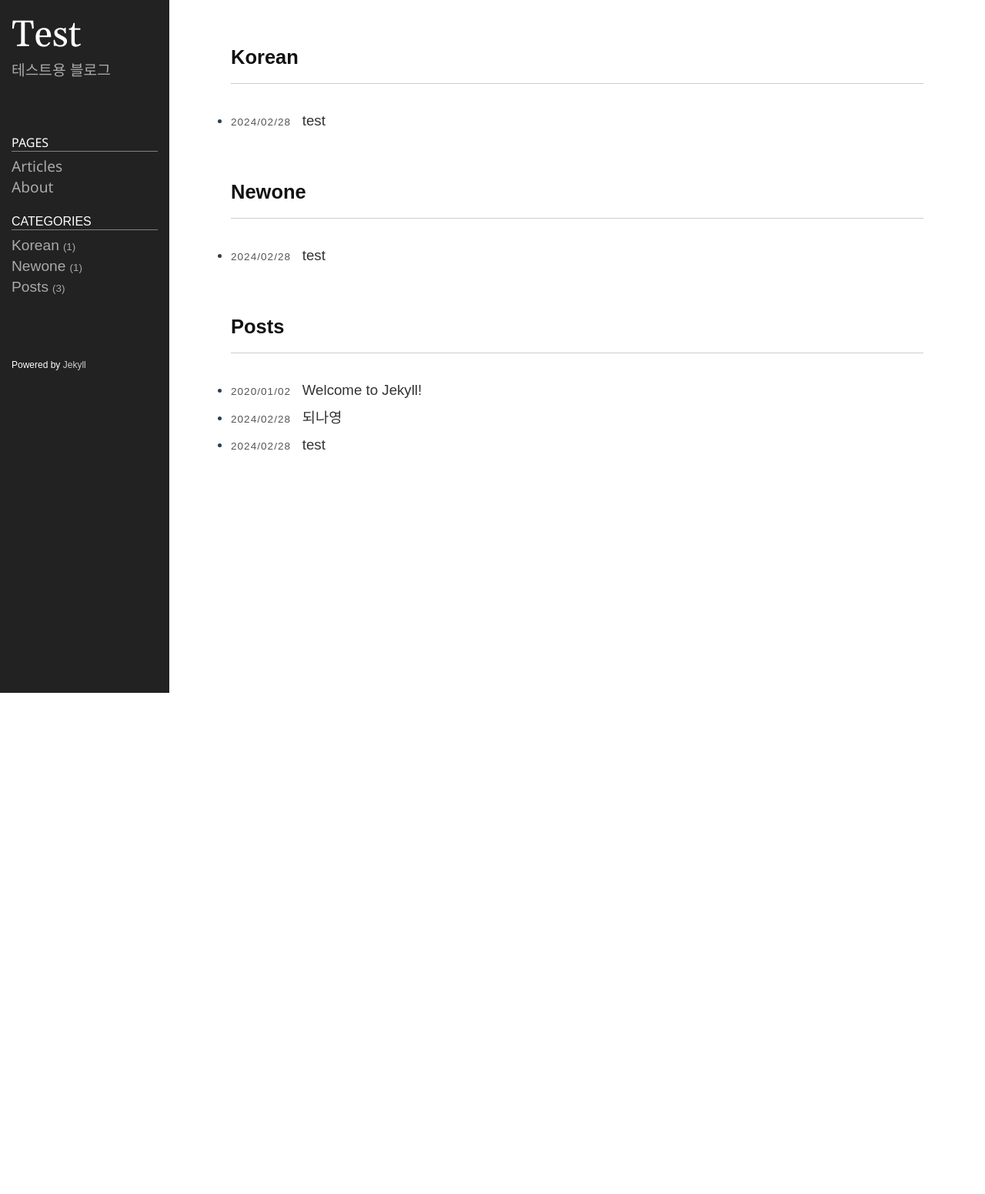
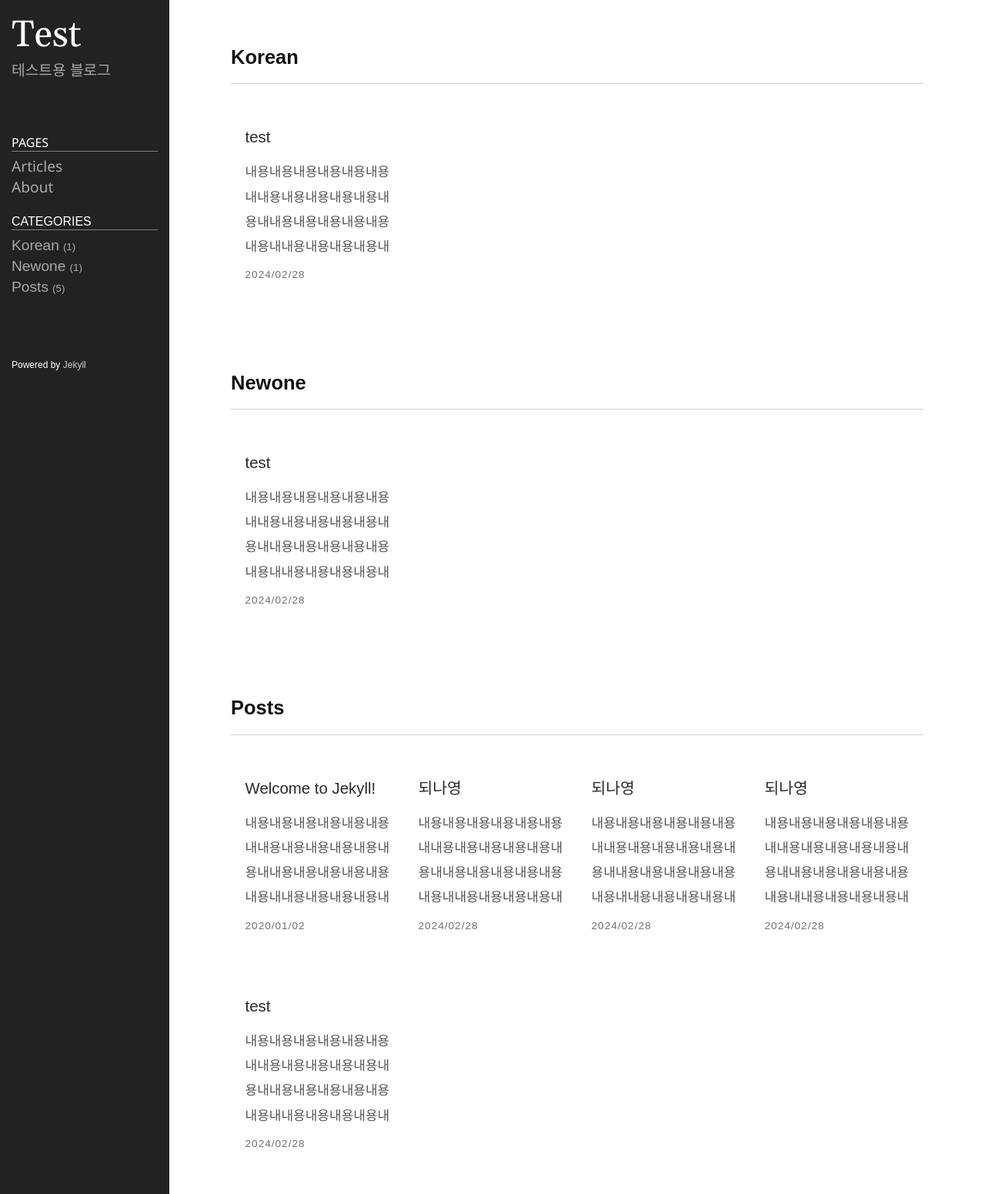
Before and after one commit to DuDuDat/DuDuDat.github.io, a Jekyll site: the page built from category.md, in a window 1280 px wide. Shown: the whole page at 77% size. Built offline with Jekyll 4.4.1, drawn with Linux system fonts in a browser that asks for light colours; some web fonts are replaced; before the commit the page ends 900 px from its top, so only the background shows below that; some of the changed text lies outside the part shown.

Commit message:
category.html : 커스텀, post.html : 뒤로 가기, 앞으로 가기 기능 추가

```diff
--- a/_includes/category.html
+++ b/_includes/category.html
@@ -1,25 +1,46 @@
 <article class="post">
+	{%- assign id = 0 -%}
 	{%- for collection in site.collections -%}
 	<div class="post-info" id="category-title-{{ collection.label }}">
 		<header class="post-header home">
-			<div class="post-title">
+			<div class="category-title">
 				<span id='category-name-{{ collection.label }}'>
-					{{ collection.label | slice: 0, 1 | upcase }}{{ collection.label | slice: 1, collection.label.size
-					}}
+					{{ collection.label | slice: 0, 1 | upcase }}{{ collection.label | slice: 1, collection.label.size }}
 				</span>
 			</div>
 		</header>
-		<ul id="show-{{ collection.label }}" class="post-list">
-			{%- for post in collection.docs -%}
-			<li class="post-list-item post-category-{{ collection.label }}">
-				{%- assign date_format = "%Y/%m/%d" -%}
-				<span class="post-date">{{ post.date | date: date_format }}</span>
-				<a class="post-link" href="{{ post.url | relative_url }}">
-					{{ post.title | escape }}
-				</a>
-			</li>
-			{%- endfor -%}
-		</ul>
+
+		{%- assign docs = collection.docs -%}
+		{%- assign count = 0 -%}
+
+		{%- for post in docs -%}
+  			{%- assign mod = count | modulo:4 -%}
+  			{%- if mod == 0 -%}
+    			{%- if count > 0 -%}</ul>{%- endif -%}
+    			<ul id="show-{{ collection.label }}-{{ count | divided_by: 3 }}" class="post-list">
+  			{%- endif -%}
+					<input type="hidden" value="{{ post.url | relative_url }}" id="url-{{ id }}" class="post-url" />
+					<div class="flex-margin"> </div>
+  					<li id="post-list-{{ id }}" class="post-list-item">
+						<!-- {{ post.url | relative_url }} -->
+						<div class="post-title">{{ post.title }}</div>
+						<div class="category-content">내용내용내용내용내용내용내내용내용내용내용내용내용내내용내용내용내용내용내용내내용내용내용내용내용내용내내용내용내용내용내용내용내내용내용내용내용내용내용내내용내용내용내용내용내용내내용내용내용내용내용내용내내용내용내용내용내용내용내내용내용내용내용내용내용내내용내용내용내용내용내용내내용내용내용내용내용내용내내용내용내용내용내용내용내내용내용내용내용내용내용내내용내용내용내용내용내용내내용내용내용내용내용내용내내용내용내용내용내용내용내내용내용내용내용내용내용내</div>
+						{%- assign date_format = "%Y/%m/%d" -%}
+						<div class="post-date">{{ post.date | date: date_format }}</div>
+  					</li>
+					  <div class="flex-margin"> </div>
+			{%- assign id = id | plus: 1 -%}
+  			{%- assign count = count | plus: 1 -%}
+  			{%- if forloop.last -%}
+			  	{%- if count | modulo: 4 != 0 -%}
+				  {%- assign last = count | modulo: 4 -%}
+				  {%- for i in (last..3) -%}
+				  <div class="flex-margin"></div><li class="post-list-item-none"> </li><div class="flex-margin"> </div>
+				  {%- endfor -%}
+				{%- endif -%}
+				</ul>
+			{%- endif -%}
+		{%- endfor -%}
 	</div>
 	{%- endfor -%}
 </article>
--- a/_includes/home.html
+++ b/_includes/home.html
@@ -1,14 +1,13 @@
 <article class="post">
   <header class="post-header home">
-    <div class="post-title">Articles</div>
+    <div class="category-title">Articles</div>
   </header>
 
-  <div class="post-content">
+  <div class="post-contents">
       {%- if site.posts.size > 0 -%}
     <ul class="post-list">
       {%- for post in site.posts -%}
       <li class="post-list-item">
-        <!-- {%- assign date_format = site.date_format | default: "%b %-d, %Y" -%} -->
         {%- assign date_format = "%Y/%m/%d" -%}
         <span class="post-date">{{ post.date | date: date_format }}</span>
       	<a class="post-link" href="{{ post.url | relative_url }}">
--- a/_includes/page.html
+++ b/_includes/page.html
@@ -10,12 +10,12 @@
 	{% endfor %}
 	{% endfor %}
 	<header class="post-header home">
-		<div class="post-title">
+		<div class="category-title">
 			{{ page.title | escape }}
 		</div>
 	</header>
 
-	<div class="post-content">
+	<div class="post-contents">
 		{{ content }}
 	</div>
 </article>
--- a/public/css/style.css
+++ b/public/css/style.css
@@ -218,7 +218,6 @@ article .share .gplus:hover {
 article {
 	padding: 0 5% 0;
 	font-size: 17px;
-	margin-bottom: 100px;
 	line-height: 1.9;
 }
 
@@ -273,7 +272,7 @@ header.home {
 	text-align: left;
 }
 
-.post-title {
+.category-title {
 	font-size: 1.5em;
 	color: #111;
 	font-weight: bold;
@@ -281,7 +280,7 @@ header.home {
 
 .post-date {
 	text-transform: uppercase;
-	color: #555;
+	color: #707070;
 	letter-spacing: 1px;
 	font-size: 0.8em;
 	display: inline-block;
@@ -350,15 +349,35 @@ footer {
 
 }
 
-/*  추가  */
-
 .flex-container {
 	display: flex;
 }
 
-.post-content{
+.post-contents {
 	flex: 4;
 	padding-right: 3%;
+}
+
+.post-title, .category-content {
+	white-space: nowrap;
+	overflow: hidden;
+	text-overflow: ellipsis;
+	max-width: 1200px;
+}
+
+.post-title {
+	position: relative;
+	color:#292929;
+	font-size: 1.2em;
+}
+
+.post-list-item:hover .post-title {
+	text-decoration: underline;
+	color: #007bff;
+}
+
+.category-content {
+	color:#555
 }
 
 .post-nav {
@@ -390,9 +409,73 @@ footer {
 	background: #888; /* 스크롤바 썸에 마우스를 올렸을 때의 배경색 */
   }
 
+  .post-list {
+	list-style-type: none;
+  }
+
+  .post-list-item {
+	margin-bottom: 1.7em;
+	cursor: pointer;
+  }
 
   @media (max-width: 1200px) {
 	.post-nav {
 		display: none;
 	}
   }
+
+  /*  추가  */
+@media (min-width: 1050px) {
+	.post-list {
+		display: flex;
+	}
+
+	.flex-margin {
+		flex: 1;
+		background: white;
+	}
+
+	.post-list-item, .post-list-item-none {
+		flex: 15;
+		margin-bottom: 30px;
+		padding: 20px 6px;
+	}
+
+	.post-list-item:first-child {
+		margin-left: 0;
+	}
+
+	.category-content {
+		display: -webkit-box;
+		margin: 10px 0 3px;
+		white-space: normal;
+		-webkit-line-clamp: 5;
+  		-webkit-box-orient: vertical;
+		line-height: 1.9em;
+		height: 7.6em;
+	}
+}
+
+.post-navigation {
+	display: flex;
+}
+
+.pre-post, .next-post {
+	flex: 1;
+	white-space: nowrap;
+	overflow: hidden;
+	text-overflow: ellipsis;
+}
+
+.next-post {
+	text-align: right;
+}
+
+.pre-post a, .next-post a {
+	color:rgba(90, 90, 90, 1);
+	font-weight: bold;
+}
+
+.post-content {
+	margin-bottom: 50px;
+}
```
Also changed, not shown: other parts of _includes/category.html (+6 -0 lines), _includes/post.html (+21 -3 lines), _posts/2024-02-29-newone copy 2.html (added, +9 -0 lines), _posts/2024-02-29-newone copy.html (added, +9 -0 lines).
